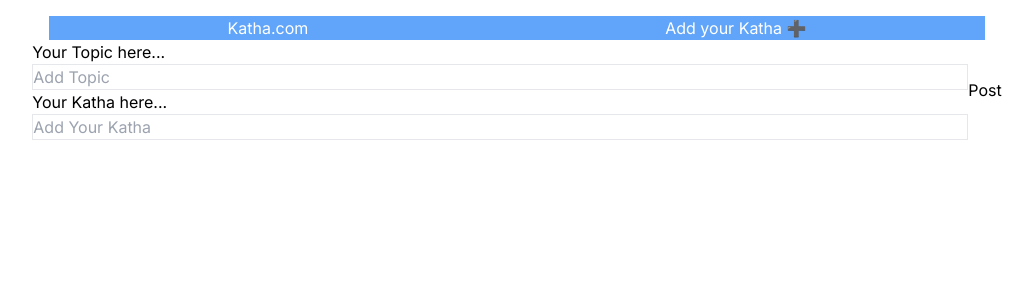
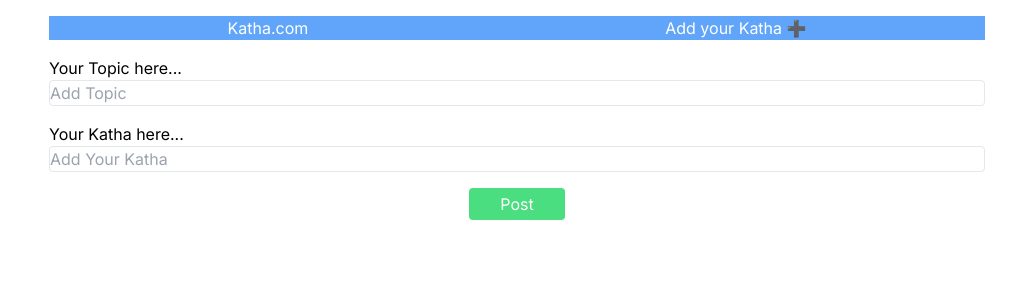
Before and after one commit to sagarkawad/next-js-blog-app, a Next.js app: page /addkatha in a window 1280 px wide. Shown: the top 300 px of the page, without its empty margins (123-1156 px from the left). Built offline with nearby package versions, Linux system fonts and the light colour scheme.

Commit message:
basic add katha functionality created

```diff
--- a/app/addkatha/page.tsx
+++ b/app/addkatha/page.tsx
@@ -1,39 +1,60 @@
+"use client";
+import React from "react";
 import axios from "axios";
-import React from "react";
-import Button from "@/components/Button";
+import { useRouter } from "next/navigation";
+import { useState } from "react";
 
-async function postKatha() {
+const AddKatha = () => {
+  const [title, setTitle] = useState("");
+  const [description, setDescription] = useState("");
+
+  const router = useRouter();
+
+  async function postData() {
     try {
       const res = await axios.post("http://localhost:3000/api/topics", {
-      title: "dummy title",
-      description: "dummy description",
+        title: title,
+        description: description,
       });
-    console.log("res - ", res);
+      alert(res.data.msg);
+      router.push("/");
     } catch (err) {
-    console.log("error - ", err);
+      alert(err);
     }
   }
 
-const AddKatha = () => {
   return (
-    <div className="flex justify-center">
+    <div className="flex flex-col items-center">
       <div className="flex flex-col w-3/4">
-        <label htmlFor="add-topic">Your Topic here...</label>
+        <label htmlFor="add-topic" className="mt-4">
+          Your Topic here...
+        </label>
         <input
           type="text"
           name="add-topic"
           placeholder="Add Topic"
-          className="border"
+          className="border rounded"
+          value={title}
+          onChange={(e) => setTitle(e.target.value)}
         />
-        <label htmlFor="add-katha">Your Katha here...</label>
+        <label htmlFor="add-katha" className="mt-4">
+          Your Katha here...
+        </label>
         <input
           type="text"
           name="add-katha"
           placeholder="Add Your Katha"
-          className="border"
+          className="border rounded"
+          value={description}
+          onChange={(e) => setDescription(e.target.value)}
         />
       </div>
-      <Button clickHandler={postKatha}>Post</Button>
+      <button
+        className="mt-4 bg-green-400 rounded w-24 h-8 text-white"
+        onClick={postData}
+      >
+        Post
+      </button>
     </div>
   );
 };
--- a/app/page.tsx
+++ b/app/page.tsx
@@ -5,9 +5,6 @@
 import TopicsList from "@/components/TopicsList";
 
 export default function Home() {
-  // Replace with your MongoDB connection URI
-  const mongoURI = process.env.MONGO_DB_URL!;
-
   return (
     <section className="flex justify-center">
       <TopicsList />
--- a/components/Button.tsx
+++ /dev/null
@@ -1,9 +0,0 @@
-"use client";
-
-import React from "react";
-
-const Post = ({ clickHandler, children }: any) => {
-  return <button onClick={clickHandler}>{children}</button>;
-};
-
-export default Post;
--- a/components/TopicsList.tsx
+++ b/components/TopicsList.tsx
@@ -23,8 +23,8 @@
     <section className="flex flex-col items-around  bg-green-200 p-4 w-3/4">
       {topics.map((el: { _id: any; title: string; description: string }) => {
         return (
-          <div className="flex justify-between">
-            <div key={el._id}>
+          <div className="flex justify-between" key={el._id}>
+            <div>
               <h2 className="font-bold">{el.title}</h2>
               <p>{el.description}</p>
             </div>
```
Lines whose indentation alone changed are shown as unchanged.
